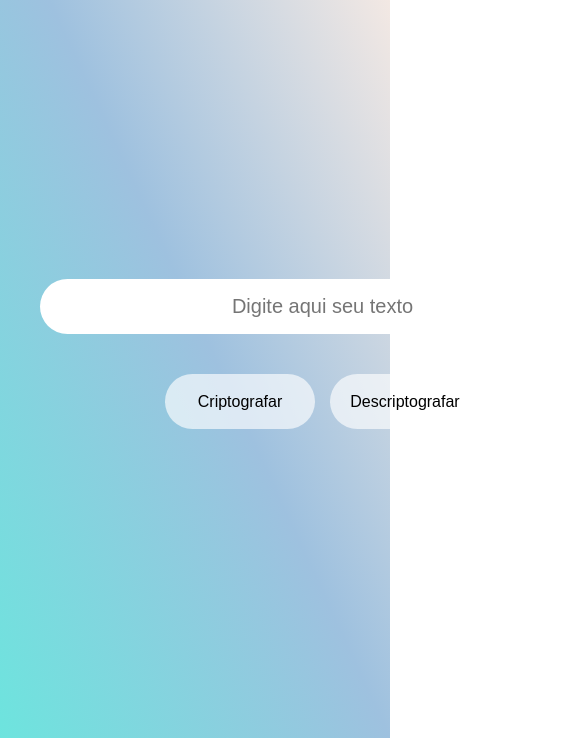
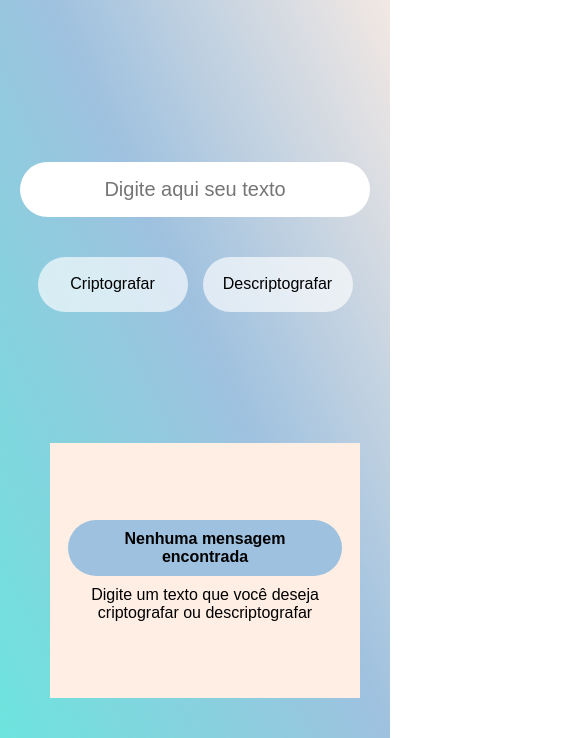
Before and after one commit to ricardo-ssilva/encrypt_text, a plain HTML site: page index.html in a window 390 px wide. Shown: the part 106-844 px from the top of the page, 585 px wide, since content can reach past the window. Drawn offline with Linux system fonts and the light colour scheme.

Commit message:
finaliza responsividade da pagina - inicializa footer

```diff
--- a/style.css
+++ b/style.css
@@ -100,3 +100,53 @@
     text-align: center;
 
 }
+
+
+
+@media(max-width: 1100px){
+    .left-side {
+        width: 320px;
+        margin-left: 10px;
+    }
+}
+
+@media(max-width: 900px){
+
+    .screen{
+       flex-direction: column;
+    }
+    .right-side {
+        flex: 2;
+    }
+    .main-content {
+        display: flex;
+        justify-content: center;
+        align-items: center;
+        height: 100%;
+    }
+    .left-side {
+        flex: 1;
+        width: 100%;
+    }
+    .left-image{
+        display: none;
+    }
+}
+
+@media(max-width: 580px) {
+    .text-bar input {
+        width: calc(100vw - 40px);
+    }
+}
+@media(max-width: 320px){
+    * {
+        font-size: 14px;
+    }
+    .buttons {
+        width: calc(100vw - 20px)
+    }
+    .button {
+        width: 120px;
+    }
+
+}
```
